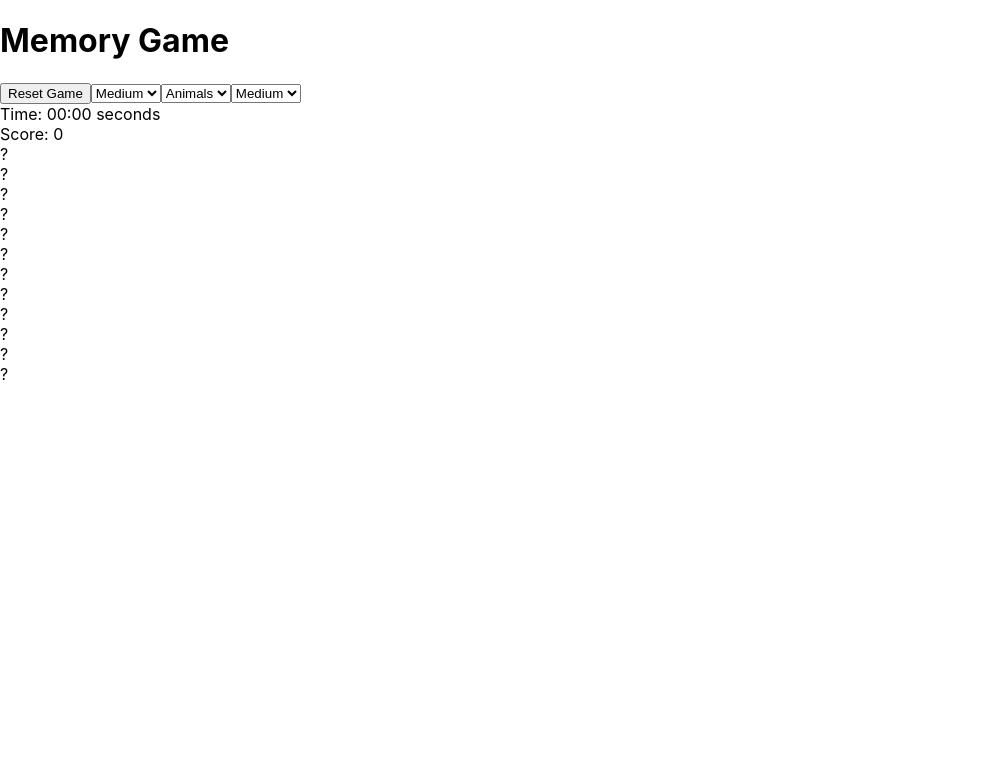
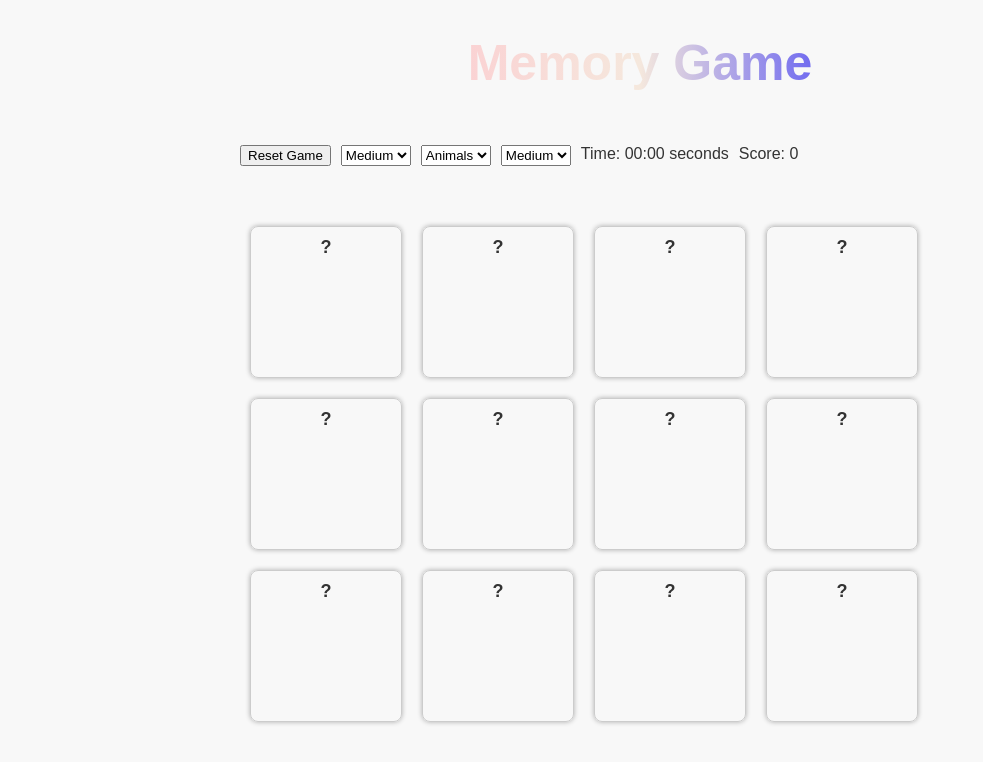
Before and after one commit to ortal27/my-memory-game, a React (Create React App) app: page / in a window 1280 px wide. Shown: the top 762 px of the page, without its empty margins (0-983 px from the left). Built offline with nearby package versions, Linux system fonts and the light colour scheme.

Commit message:
add basic style

```diff
--- /dev/null
+++ b/src/GlobalStyles.tsx
@@ -0,0 +1,13 @@
+import { createGlobalStyle } from "styled-components";
+
+const GlobalStyle = createGlobalStyle`
+  body {
+    margin: 0;
+    padding: 0;
+    font-family: Arial, sans-serif;
+    background-color: #f8f8f8;
+    color: #333;
+  }
+`;
+
+export default GlobalStyle;
--- a/src/components/Card.tsx
+++ b/src/components/Card.tsx
@@ -9,11 +9,44 @@ interface CardProps {
 
 const CardWrapper = styled.div`
   /* Add styling for the card */
+`;
+
+const CardContainer = styled.div`
   cursor: pointer;
+  width: 150px;
+  height: 150px;
+  margin: 10px;
+  border: 1px solid #ccc;
+  border-radius: 8px;
+  overflow: hidden;
+  box-shadow: 0 0 5px rgba(0, 0, 0, 0.3);
+  transition: transform 0.3s ease;
+
+  &:hover {
+    transform: translateY(-5px);
+  }
+`;
+const CardImage = styled.img`
+  width: 100%;
+  height: 100%;
+  object-fit: cover;
+`;
+
+const CardName = styled.p`
+  margin: 10px;
+  font-size: 18px;
+  font-weight: bold;
+  text-align: center;
 `;
 
 const Card: React.FC<CardProps> = ({ value, onClick, flipped }) => {
-  return <CardWrapper onClick={onClick}>{flipped ? value : "?"}</CardWrapper>;
+  return (
+    <>
+      <CardContainer onClick={onClick}>
+        <CardName> {flipped ? value : "?"}</CardName>
+      </CardContainer>
+    </>
+  );
 };
 
 export default Card;
--- a/src/components/GameBoard.tsx
+++ b/src/components/GameBoard.tsx
@@ -1,13 +1,22 @@
 import React, { useState, useEffect } from "react";
 import styled from "styled-components";
 import Card from "./Card";
-
+import GlobalStyle from "../GlobalStyles";
 interface GameBoardProps {
   // Define any props needed for the GameBoard component
 }
 
+const Container = styled.div`
+  max-width: 800px;
+  margin: 0 auto;
+  padding: 20px;
+`;
+
 const GameBoardWrapper = styled.div`
-  /* Add styling for the game board */
+  display: flex;
+  flex-direction: column;
+  //flex-wrap: wrap;
+  justify-content: center;
 `;
 
 const ScoreWrapper = styled.div`
@@ -34,6 +43,15 @@ const ThemeSelector = styled.select`
 
 const SizeSelector = styled.select`
   /* Add styling for the size selector */
+`;
+const Header = styled.div`
+  display: flex;
+  gap: 10px;
+`;
+const Cards = styled.div`
+  display: flex;
+  flex-wrap: wrap;
+  margin-top: 50px;
 `;
 
 const GameBoard: React.FC<GameBoardProps> = ({}) => {
@@ -158,6 +176,9 @@ const GameBoard: React.FC<GameBoardProps> = ({}) => {
   };
 
   return (
+    <>
+      <GlobalStyle />
+      <Container>
         <GameBoardWrapper>
           {gameComplete ? (
             <>
@@ -170,6 +191,7 @@ const GameBoard: React.FC<GameBoardProps> = ({}) => {
             </>
           ) : (
             <>
+              <Header>
                 <ResetButton onClick={handleResetGame}>Reset Game</ResetButton>
                 <DifficultySelector
                   value={difficultyLevel}
@@ -187,7 +209,10 @@ const GameBoard: React.FC<GameBoardProps> = ({}) => {
                   <option value="fruits">Fruits</option>
                   <option value="colors">Colors</option>
                 </ThemeSelector>
-          <SizeSelector value={size} onChange={(e) => setSize(e.target.value)}>
+                <SizeSelector
+                  value={size}
+                  onChange={(e) => setSize(e.target.value)}
+                >
                   <option value="small">Small</option>
                   <option value="medium">Medium</option>
                   <option value="large">Large</option>
@@ -200,20 +225,25 @@ const GameBoard: React.FC<GameBoardProps> = ({}) => {
                   seconds
                 </TimerWrapper>
                 <ScoreWrapper>Score: {score}</ScoreWrapper>
-          {/* Render the cards */}
+              </Header>
+              <Cards>
                 {cards.map((value, index) => (
                   <Card
                     key={index}
                     value={value}
                     onClick={() => handleCardClick(index)}
                     flipped={
-                flippedCards.includes(index) || matchedCards.includes(index)
+                      flippedCards.includes(index) ||
+                      matchedCards.includes(index)
                     }
                   />
                 ))}
+              </Cards>
             </>
           )}
         </GameBoardWrapper>
+      </Container>
+    </>
   );
 };
 export default GameBoard;
--- a/src/components/Header.tsx
+++ b/src/components/Header.tsx
@@ -9,10 +9,18 @@ const HeaderWrapper = styled.header`
   /* Add styling for the header */
 `;
 
+const Title = styled.h1`
+  text-align: center;
+  font-size: 50px;
+  background: linear-gradient(to left, yellow, blue, #f5e8dd, pink, green);
+  -webkit-background-clip: text;
+  color: transparent;
+`;
+
 const Header: React.FC<HeaderProps> = ({ title }) => {
   return (
     <HeaderWrapper>
-      <h1>{title}</h1>
+      <Title>{title}</Title>
     </HeaderWrapper>
   );
 };
```
Lines whose indentation alone changed are shown as unchanged.
